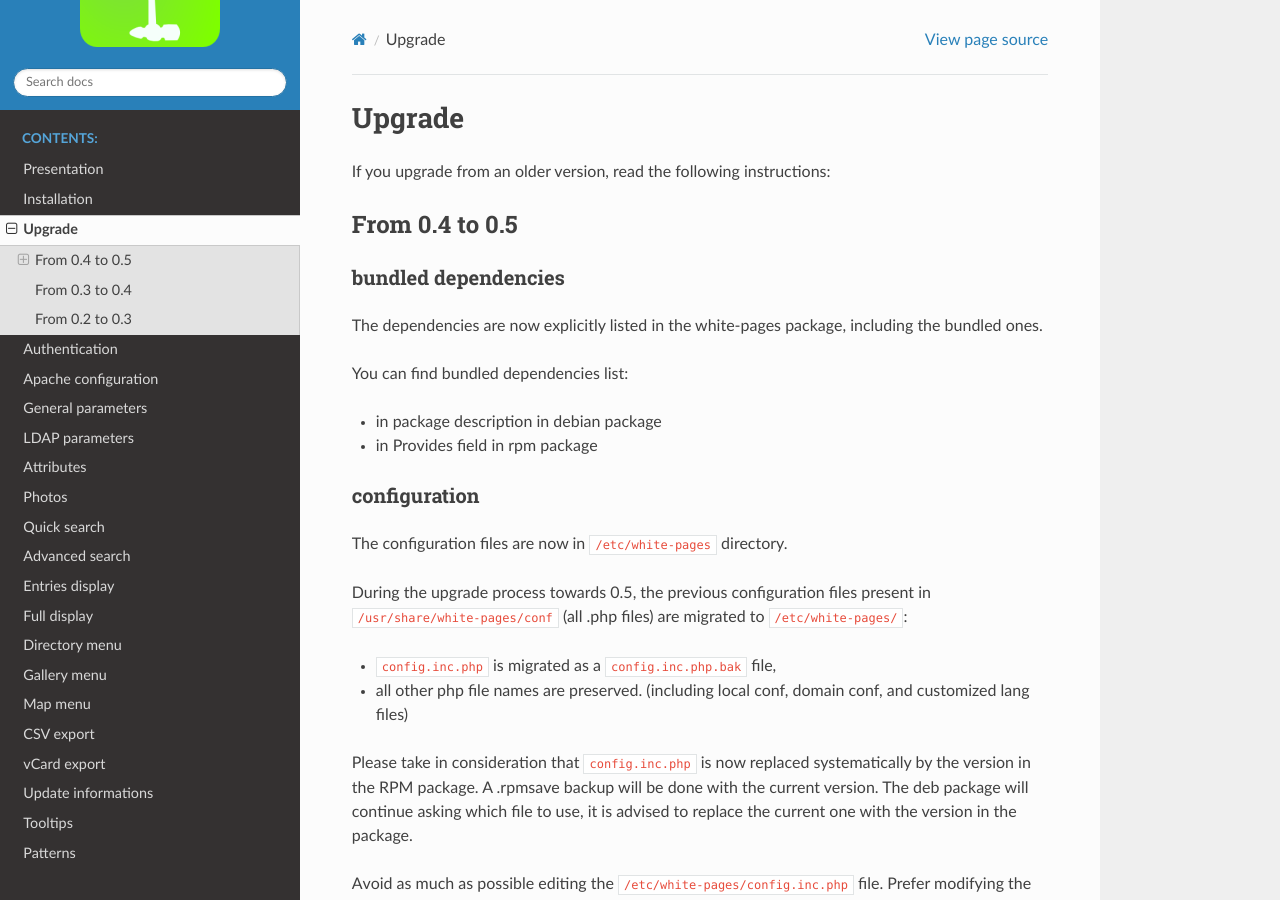
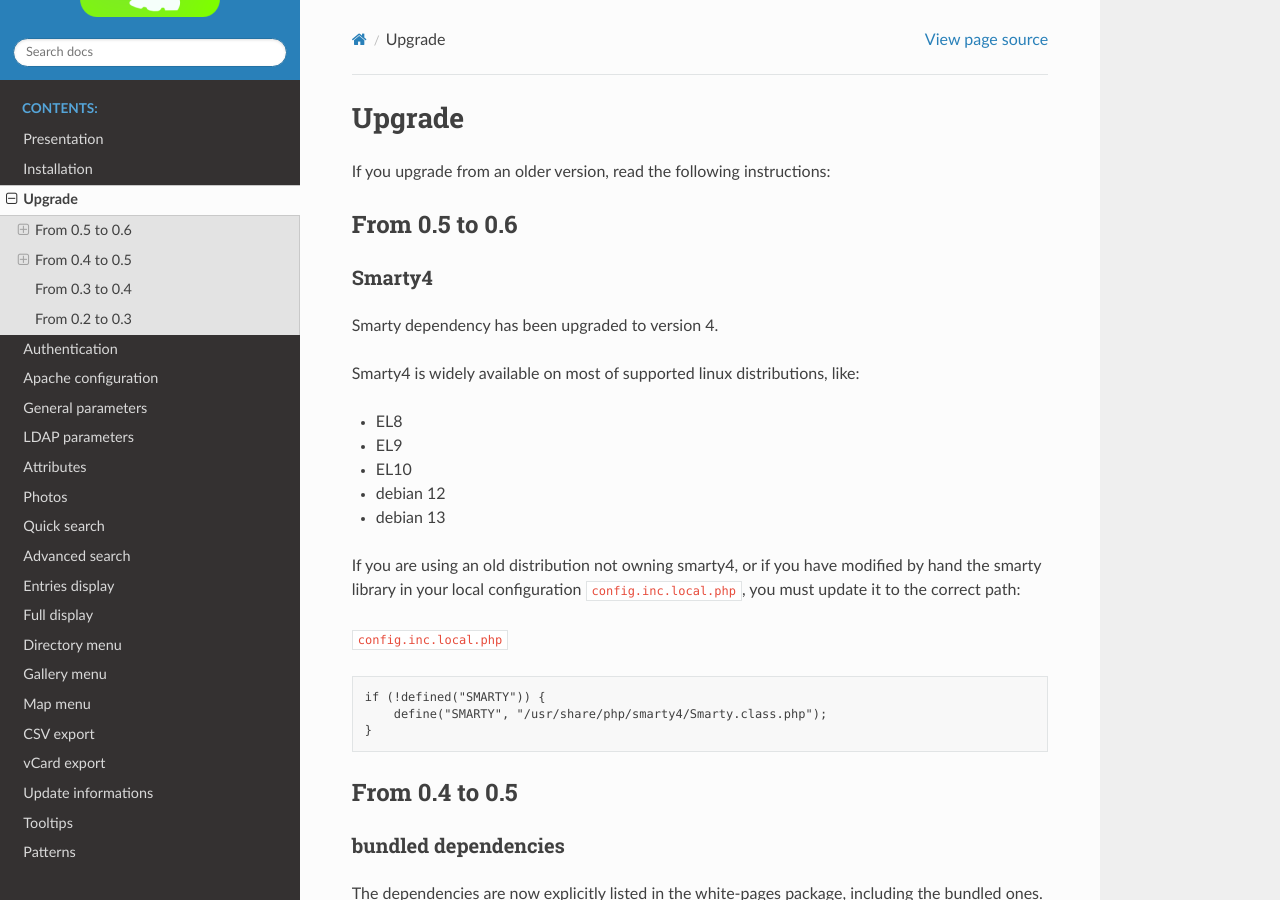
Before and after one commit to ltb-project/white-pages, a Sphinx documentation site: the page built from docs/upgrade.rst, in a window 1280 px wide and 900 px high. Built offline with Sphinx 7.4.7 and the Read the Docs theme 3.1.0, drawn with Linux system fonts in a browser that asks for light colours.

Commit message:
upgrade to smarty4 (#222)

```diff
--- a/docs/general-parameters.rst
+++ b/docs/general-parameters.rst
@@ -225,7 +225,7 @@ You need to define where Smarty is installed:
 
 .. code-block:: php
 
-    define("SMARTY", "/usr/share/php/smarty3/Smarty.class.php");
+    define("SMARTY", "/usr/share/php/smarty4/Smarty.class.php");
 
 You can also configure cache directories:
 
--- a/docs/upgrade.rst
+++ b/docs/upgrade.rst
@@ -2,6 +2,33 @@ Upgrade
 =======
 
 If you upgrade from an older version, read the following instructions:
+
+From 0.5 to 0.6
+---------------
+
+Smarty4
+~~~~~~~
+
+Smarty dependency has been upgraded to version 4.
+
+Smarty4 is widely available on most of supported linux distributions, like:
+
+* EL8
+* EL9
+* EL10
+* debian 12
+* debian 13
+
+If you are using an old distribution not owning smarty4, or if you have modified by hand the smarty library in your local configuration ``config.inc.local.php``, you must update it to the correct path:
+
+``config.inc.local.php``
+
+.. code-block:: php
+
+    if (!defined("SMARTY")) {
+        define("SMARTY", "/usr/share/php/smarty4/Smarty.class.php");
+    }
+
 
 From 0.4 to 0.5
 ---------------
```
Also changed, not shown: docs/installation.rst (+1 -9 lines), 3 other files.
